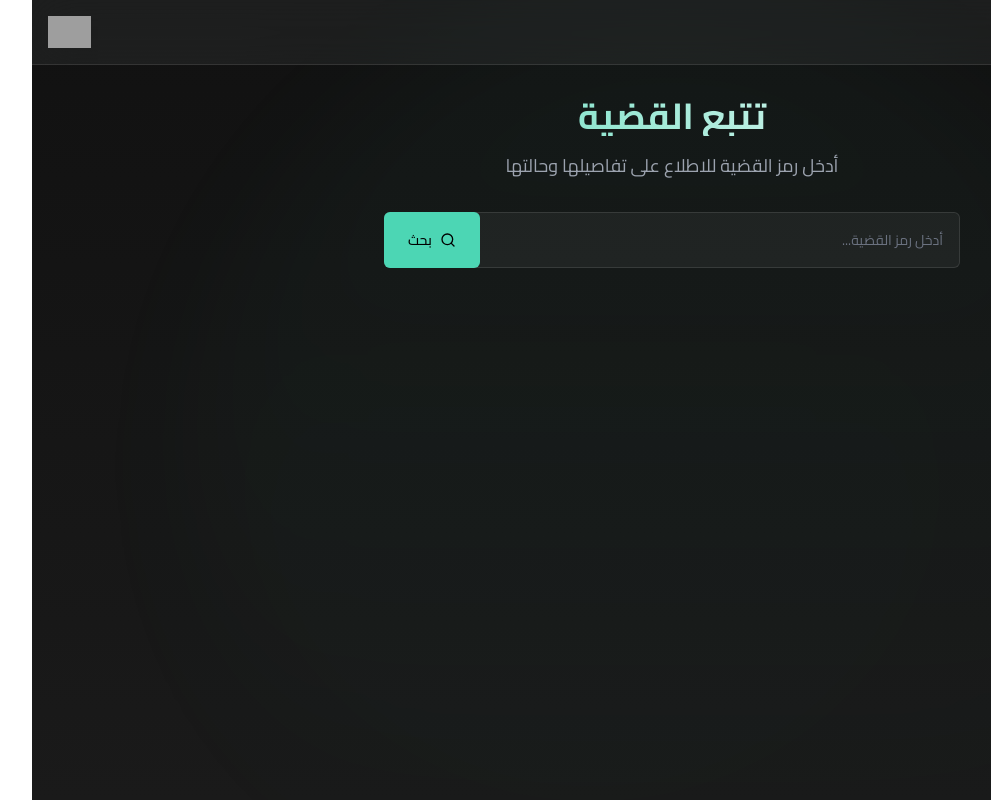
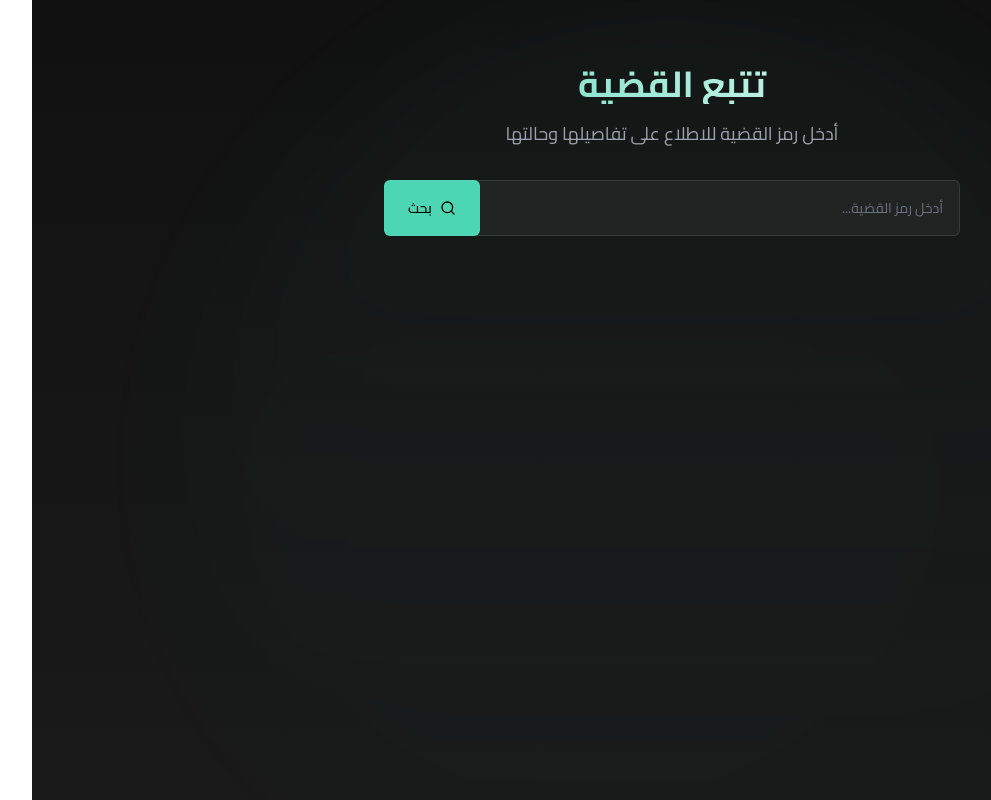
Before and after one commit to mostafadrazy/legal-status-updater-55-19, a React (Vite) app: page /case-tracking in a window 1280 px wide. Shown: the whole page, without its empty margins (98-1089 px from the left). Built offline with nearby package versions, Linux system fonts and the light colour scheme.

Commit message:
Reverted to edit d5f88906-d162-4e97-8663-580c0c706b09: "Update codebase with recent changes
This commit includes various updates across multiple files, enhancing functionality and improving the overall structure of the codebase.
[skip gpt_engineer]"

```diff
--- a/src/components/case-tracking/CaseTrackingNav.tsx
+++ /dev/null
@@ -1,26 +0,0 @@
-import { Link } from "react-router-dom";
-import { ChevronRight } from "lucide-react";
-
-export function CaseTrackingNav() {
-  return (
-    <nav className="fixed top-0 left-0 right-0 z-50 bg-[#8E9196]/10 backdrop-blur-xl border-b border-white/10">
-      <div className="container mx-auto px-4 h-16 flex items-center justify-between">
-        <Link
-          to="/"
-          className="flex items-center gap-2 text-white hover:text-[#4CD6B4] transition-colors"
-        >
-          <ChevronRight className="w-5 h-5" />
-          <span>العودة</span>
-        </Link>
-
-        <div className="flex items-center">
-          <img
-            src="/lovable-uploads/91fe343d-4b53-4607-89d9-af0070a4f130.png"
-            alt="Logo"
-            className="h-8 object-contain"
-          />
-        </div>
-      </div>
-    </nav>
-  );
-}
--- a/src/pages/CaseTracking.tsx
+++ b/src/pages/CaseTracking.tsx
@@ -7,7 +7,6 @@ import { SearchForm } from "@/components/case-tracking/SearchForm";
 import { ClientInformation } from "@/components/case-tracking/ClientInformation";
 import { LawyerInformation } from "@/components/case-tracking/LawyerInformation";
 import { Loader2 } from "lucide-react";
-import { CaseTrackingNav } from "@/components/case-tracking/CaseTrackingNav";
 
 interface Case {
   case_code: string;
@@ -114,14 +113,12 @@ export default function CaseTracking() {
 
   return (
     <div className="min-h-screen bg-gradient-to-b from-[#111] to-[#1A1A1A]" dir="rtl">
-      <CaseTrackingNav />
-
       <div className="fixed inset-0 overflow-hidden pointer-events-none">
         <div className="absolute top-0 right-1/2 translate-x-1/2 w-[1000px] h-[1000px] bg-gradient-to-b from-[#4CD6B4]/20 to-transparent rounded-full blur-3xl opacity-20" />
         <div className="absolute bottom-0 right-1/4 w-[800px] h-[800px] bg-gradient-to-t from-[#4CD6B4]/10 to-transparent rounded-full blur-3xl opacity-10" />
       </div>
 
-      <div className="container mx-auto px-4 pt-24 pb-16 relative">
+      <div className="container mx-auto px-4 py-16 relative">
         <div className="max-w-3xl mx-auto space-y-8">
           <div className="text-center space-y-4">
             <h1 className="text-4xl font-bold bg-gradient-to-l from-white to-[#4CD6B4] bg-clip-text text-transparent mb-4">
@@ -142,7 +139,7 @@ export default function CaseTracking() {
 
           {!isLoading && caseDetails && (
             <div className="space-y-8 animate-fade-in">
-              <div className="glass-card p-8 space-y-8">
+              <div className="bg-white/5 backdrop-blur-sm border border-white/10 rounded-lg p-8 space-y-8">
                 <CaseDetailsSection
                   title={caseDetails.title}
                   caseCode={caseDetails.case_code}
@@ -163,7 +160,7 @@ export default function CaseTracking() {
                 </div>
               </div>
 
-              <div className="glass-card p-8">
+              <div className="bg-white/5 backdrop-blur-sm border border-white/10 rounded-lg p-8">
                 <CaseSessionsSection sessions={caseDetails.sessions} />
               </div>
             </div>
```
Also changed, not shown: src/index.css (line endings or trailing spaces).
